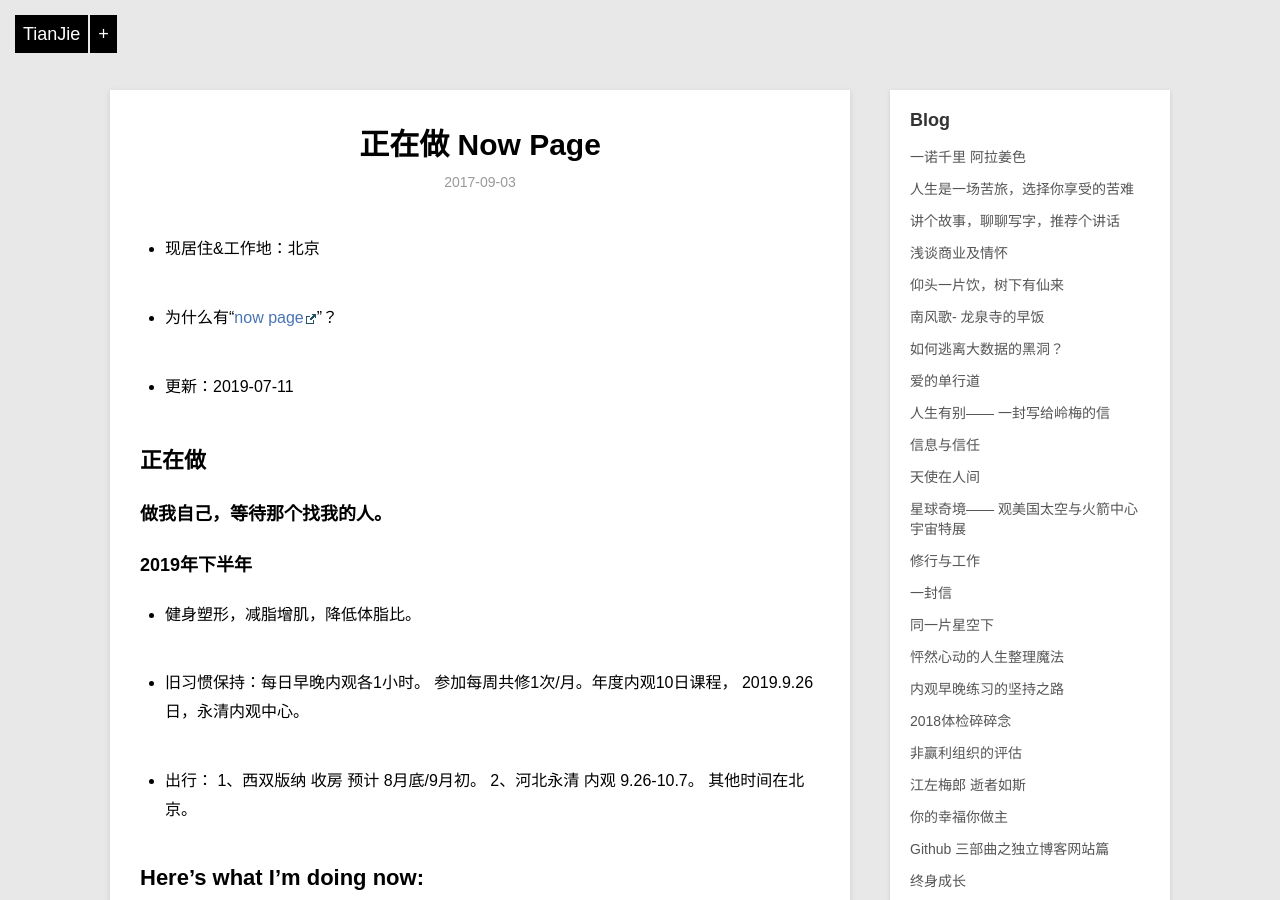
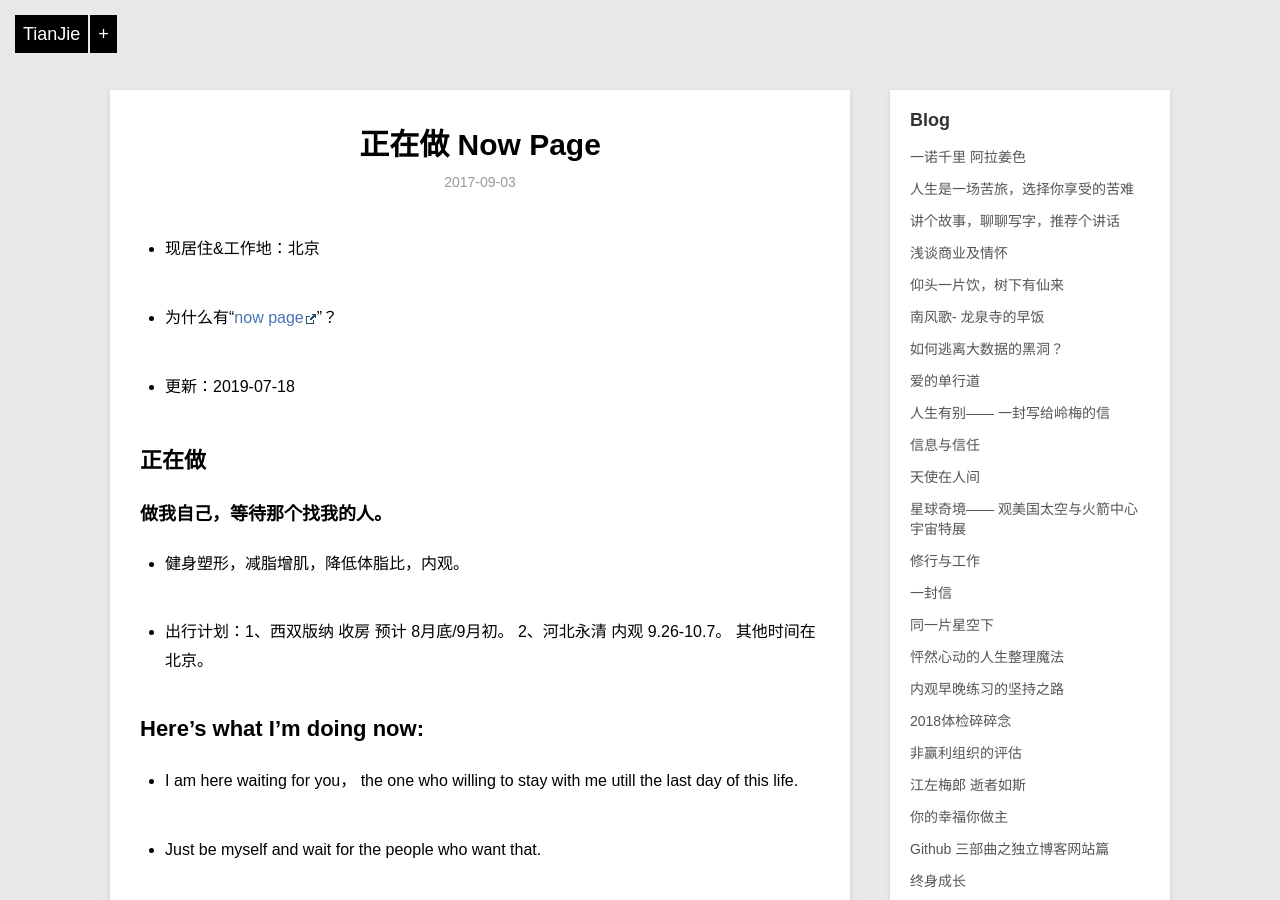
Before and after one commit to violettianjie/violettianjie.github.io, a Jekyll site: the page built from _posts/blog/2017-09-03-now.md, in a window 1280 px wide and 900 px high. Built offline with Jekyll 4.4.1, drawn with Linux system fonts in a browser that asks for light colours; comment, search, counter and statistics services are not loaded.

Commit message:
Update 2017-09-03-now.md

```diff
--- a/_posts/blog/2017-09-03-now.md
+++ b/_posts/blog/2017-09-03-now.md
@@ -8,20 +8,15 @@ category: blog
 
 - 为什么有“[now page](http://nownownow.com/about)”？
 
-- 更新：2019-07-11
+- 更新：2019-07-18
 
 ## 正在做
 
 ### 做我自己，等待那个找我的人。
 
+- 健身塑形，减脂增肌，降低体脂比，内观。
 
-### 2019年下半年
-
-- 健身塑形，减脂增肌，降低体脂比。
-
-- 旧习惯保持：每日早晚内观各1小时。 参加每周共修1次/月。年度内观10日课程， 2019.9.26日，永清内观中心。
-
-- 出行：     1、西双版纳 收房 预计 8月底/9月初。 2、河北永清 内观 9.26-10.7。 其他时间在北京。
+- 出行计划：1、西双版纳 收房 预计 8月底/9月初。 2、河北永清 内观 9.26-10.7。 其他时间在北京。
 
 
 ## Here’s what I’m doing now:
```
